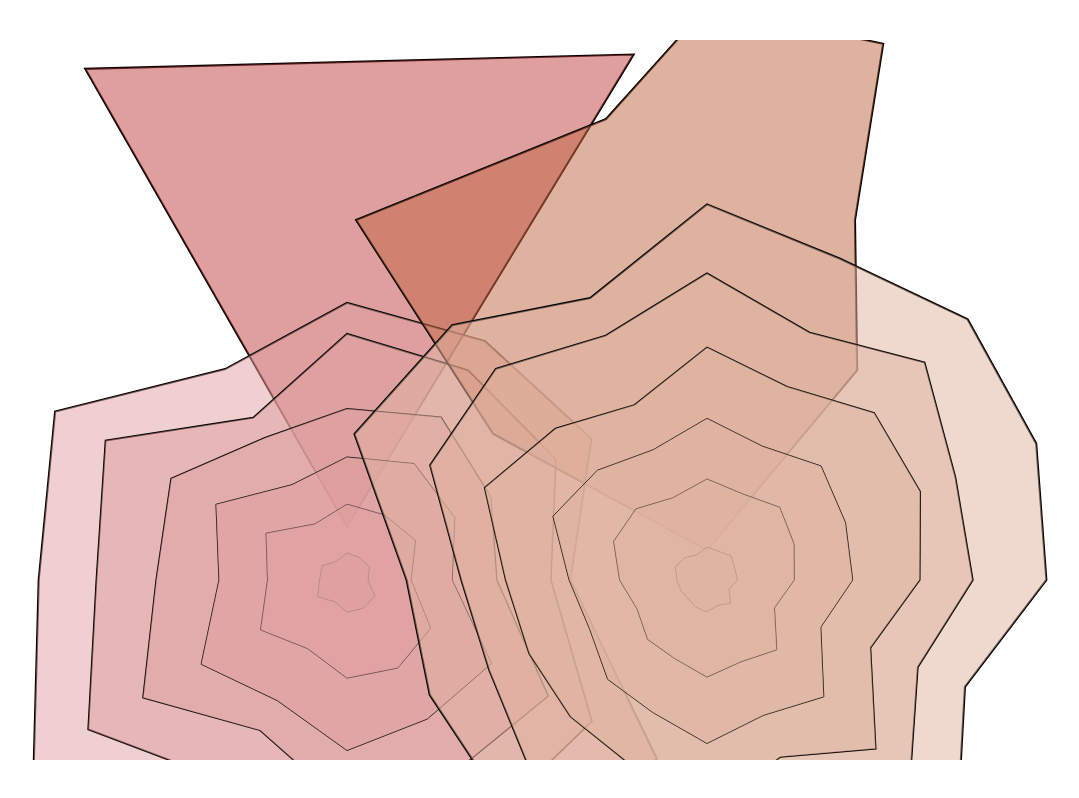
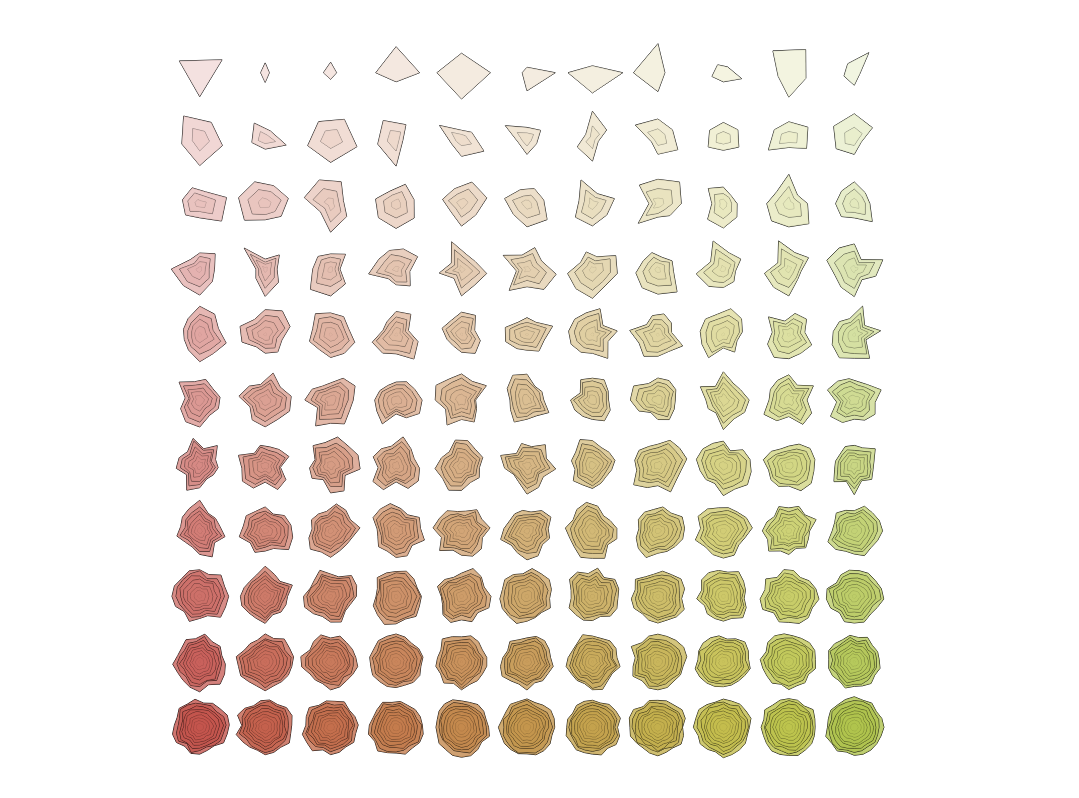
Before and after one commit to knowuh/2019-nerd-doodle, a plain HTML site: page example/vm-11/index.html in a window 1280 px wide. Shown: the whole page, without its empty margins (113-1192 px from the left). Drawn offline with Linux system fonts and the light colour scheme.

Commit message:
clean up some examples

```diff
--- a/example/vm-11/index.html
+++ b/example/vm-11/index.html
@@ -35,8 +35,8 @@
 
     // Variables:
     var gridSize = 1;
-    var marginScale = 2.1;
-    var numColumns = 2;
+    var marginScale = 0.9;
+    var numColumns = 11;
 
     function setgridSize () {
       if (canvas.width > canvas.height) {
@@ -112,7 +112,7 @@
     function drawCircular (gridX, gridY) {
       var maxRadius = gridSize / 2;
       var symetry = 1
-      var wiggleAmt = 0.1; // columnScale(gridY, 0.8, 0.01);
+      var wiggleAmt = .1; // columnScale(gridY, 0.8, 0.01);
       var roundness = 0.1;
       var roundness = linearScale(gridX + gridY * numColumns, 0, numColumns * numColumns, 0.1, 0.9);
       // var roundness = columnScale(gridX, 0.99, 0.01);
@@ -142,10 +142,10 @@
       var i = 1;
       var numSteps = columnScale(gridY, 1, 10);
       var stepSize = 1 / numSteps;
-      var h = columnScale(gridX, 0, 0.1);
+      var h = columnScale(gridX, 0.01, 0.21);
       var s = 0.5;
-      var l = columnScale(gridY, 0.5, 1);
-      var a = 0.5;
+      var l = columnScale(gridY, 0.9, 0.5);
+      var a = 0.8;
       context.fillStyle = getColor(h, s, l, a);
 
       for (i = 1; i >= 0; i -= stepSize) {
```
Also changed, not shown: example/vm-12/index.html (+2 -2 lines).
